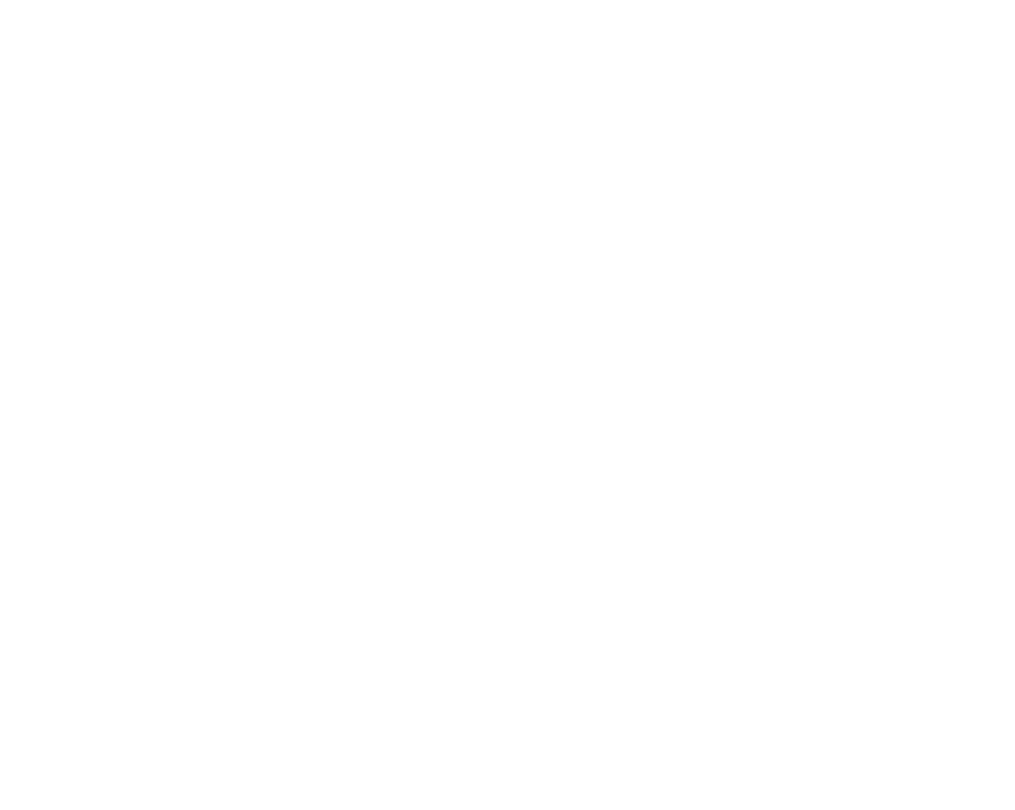
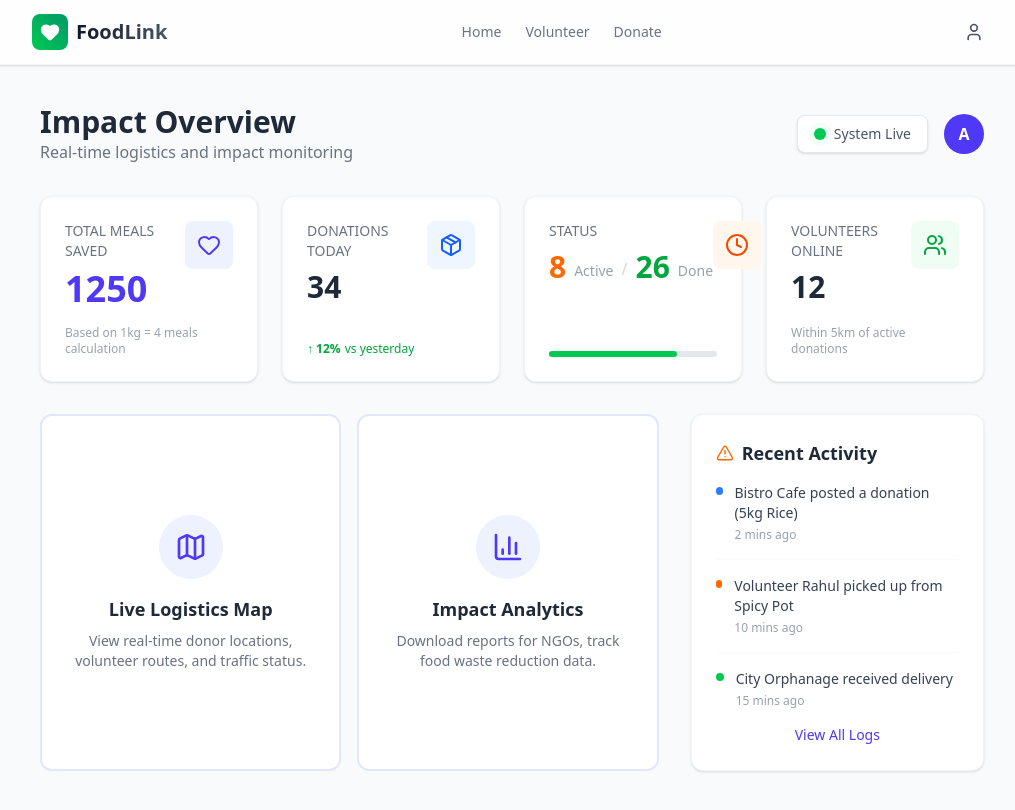
Before and after one commit to sarafkushagra/Team6, a React (Vite) app in the folder frontend/: page /admin in a window 1280 px wide. Before the commit this address had no page. Shown: the top 810 px of the page, without its empty margins (128-1143 px from the left). Built offline with nearby package versions, Linux system fonts and the light colour scheme.

Commit message:
Enhanced AdminDash ui

```diff
--- a/frontend/src/App.jsx
+++ b/frontend/src/App.jsx
@@ -5,6 +5,7 @@
 import VolunteerFeed from './pages/VolunteerFeed';
 import DonorDashboard from './pages/DonorDashboard';
 import PickupScreen from './pages/PickupScreen';
+import AdminDashboard from './pages/AdminDashboard';
 
 function App() {
   return (
@@ -15,6 +16,7 @@
           <Route path="volunteer" element={<VolunteerFeed />} />
           <Route path="donor" element={<DonorDashboard />} />
           <Route path="pickup/:id" element={<PickupScreen />} />
+          <Route path="admin" element={<AdminDashboard />} />
         </Route>
       </Routes>
     </Router>
--- a/frontend/src/pages/AdminDashboard.jsx
+++ b/frontend/src/pages/AdminDashboard.jsx
@@ -1,12 +1,177 @@
-export default function AdminDashboard() {
+import React, { useState, useEffect } from 'react';
+import {
+  Users,
+  Package,
+  Map,
+  BarChart3,
+  CheckCircle,
+  Clock,
+  Heart,
+  AlertTriangle
+} from 'lucide-react';
+
+const AdminDashboard = () => {
+  // Mock Data (In a real app, fetch this from your Node/Firebase backend)
+  const [stats, setStats] = useState({
+    mealsSaved: 1250, // Impact Logic: 1kg approx 4 meals
+    donationsToday: 34,
+    activeDonations: 8,
+    completedDonations: 26,
+    volunteersOnline: 12,
+  });
+
+  // Mock "Live" Feed for visual appeal to judges
+  const recentActivity = [
+    { id: 1, text: "Bistro Cafe posted a donation (5kg Rice)", time: "2 mins ago", type: "new" },
+    { id: 2, text: "Volunteer Rahul picked up from Spicy Pot", time: "10 mins ago", type: "pickup" },
+    { id: 3, text: "City Orphanage received delivery", time: "15 mins ago", type: "complete" },
+  ];
+
   return (
-    <div className="page">
-      <h2>Admin Dashboard</h2>
+    <div className="min-h-screen bg-gray-50 p-6 font-sans">
+      {/* Top Header */}
+      <header className="mb-8 flex justify-between items-center">
+        <div>
+          <h1 className="text-3xl font-bold text-gray-800">Impact Overview</h1>
+          <p className="text-gray-500">Real-time logistics and impact monitoring</p>
+        </div>
+        <div className="flex items-center space-x-4">
+          <div className="bg-white px-4 py-2 rounded-lg shadow-sm border border-gray-200 flex items-center">
+            <span className="relative flex h-3 w-3 mr-2">
+              <span className="animate-ping absolute inline-flex h-full w-full rounded-full bg-green-400 opacity-75"></span>
+              <span className="relative inline-flex rounded-full h-3 w-3 bg-green-500"></span>
+            </span>
+            <span className="text-sm font-medium text-gray-600">System Live</span>
+          </div>
+          <div className="h-10 w-10 bg-indigo-600 rounded-full flex items-center justify-center text-white font-bold">
+            A
+          </div>
+        </div>
+      </header>
 
-      <p>Total Meals Saved: 0</p>
-      <p>Donations Today: 0</p>
+      {/* KPI Cards (Key Performance Indicators) */}
+      <div className="grid grid-cols-1 md:grid-cols-2 lg:grid-cols-4 gap-6 mb-8">
 
-      <button className="btn">View Live Map</button>
+        {/* Card 1: Total Meals Saved (The "Hero" Metric) */}
+        <div className="bg-white p-6 rounded-xl shadow-sm border border-gray-100 flex flex-col justify-between">
+          <div className="flex justify-between items-start">
+            <div>
+              <p className="text-sm font-medium text-gray-500 uppercase">Total Meals Saved</p>
+              <h2 className="text-4xl font-extrabold text-indigo-600 mt-2">{stats.mealsSaved}</h2>
+            </div>
+            <div className="p-3 bg-indigo-50 rounded-lg text-indigo-600">
+              <Heart size={24} />
+            </div>
+          </div>
+          <p className="text-xs text-gray-400 mt-4">Based on 1kg = 4 meals calculation</p>
+        </div>
+
+        {/* Card 2: Donations Today */}
+        <div className="bg-white p-6 rounded-xl shadow-sm border border-gray-100 flex flex-col justify-between">
+          <div className="flex justify-between items-start">
+            <div>
+              <p className="text-sm font-medium text-gray-500 uppercase">Donations Today</p>
+              <h2 className="text-3xl font-bold text-gray-800 mt-2">{stats.donationsToday}</h2>
+            </div>
+            <div className="p-3 bg-blue-50 rounded-lg text-blue-600">
+              <Package size={24} />
+            </div>
+          </div>
+          <p className="text-xs text-green-600 mt-4 flex items-center">
+            <span className="font-bold mr-1">↑ 12%</span> vs yesterday
+          </p>
+        </div>
+
+        {/* Card 3: Active vs Completed */}
+        <div className="bg-white p-6 rounded-xl shadow-sm border border-gray-100 flex flex-col justify-between">
+          <div className="flex justify-between items-start">
+            <div>
+              <p className="text-sm font-medium text-gray-500 uppercase">Status</p>
+              <div className="flex items-end mt-2 space-x-2">
+                <h2 className="text-3xl font-bold text-orange-500">{stats.activeDonations}</h2>
+                <span className="text-gray-400 text-sm mb-1">Active</span>
+                <span className="text-gray-300 mb-1">/</span>
+                <h2 className="text-3xl font-bold text-green-600">{stats.completedDonations}</h2>
+                <span className="text-gray-400 text-sm mb-1">Done</span>
+              </div>
+            </div>
+            <div className="p-3 bg-orange-50 rounded-lg text-orange-600">
+              <Clock size={24} />
+            </div>
+          </div>
+          <div className="w-full bg-gray-200 rounded-full h-1.5 mt-4">
+            <div
+              className="bg-green-500 h-1.5 rounded-full"
+              style={{ width: `${(stats.completedDonations / (stats.activeDonations + stats.completedDonations)) * 100}%` }}
+            ></div>
+          </div>
+        </div>
+
+        {/* Card 4: Volunteers Online */}
+        <div className="bg-white p-6 rounded-xl shadow-sm border border-gray-100 flex flex-col justify-between">
+          <div className="flex justify-between items-start">
+            <div>
+              <p className="text-sm font-medium text-gray-500 uppercase">Volunteers Online</p>
+              <h2 className="text-3xl font-bold text-gray-800 mt-2">{stats.volunteersOnline}</h2>
+            </div>
+            <div className="p-3 bg-green-50 rounded-lg text-green-600">
+              <Users size={24} />
+            </div>
+          </div>
+          <p className="text-xs text-gray-400 mt-4">Within 5km of active donations</p>
+        </div>
+      </div>
+
+      {/* Main Action Section */}
+      <div className="grid grid-cols-1 lg:grid-cols-3 gap-8">
+
+        {/* Left Col: Navigation Actions */}
+        <div className="lg:col-span-2 grid grid-cols-1 md:grid-cols-2 gap-4">
+          <button className="flex flex-col items-center justify-center p-8 bg-white border-2 border-indigo-100 rounded-xl hover:border-indigo-500 hover:shadow-md transition-all group cursor-pointer">
+            <div className="h-16 w-16 bg-indigo-50 rounded-full flex items-center justify-center text-indigo-600 mb-4 group-hover:bg-indigo-600 group-hover:text-white transition-colors">
+              <Map size={32} />
+            </div>
+            <h3 className="text-lg font-bold text-gray-800">Live Logistics Map</h3>
+            <p className="text-sm text-gray-500 text-center mt-2">View real-time donor locations, volunteer routes, and traffic status.</p>
+          </button>
+
+          <button className="flex flex-col items-center justify-center p-8 bg-white border-2 border-indigo-100 rounded-xl hover:border-indigo-500 hover:shadow-md transition-all group cursor-pointer">
+            <div className="h-16 w-16 bg-indigo-50 rounded-full flex items-center justify-center text-indigo-600 mb-4 group-hover:bg-indigo-600 group-hover:text-white transition-colors">
+              <BarChart3 size={32} />
+            </div>
+            <h3 className="text-lg font-bold text-gray-800">Impact Analytics</h3>
+            <p className="text-sm text-gray-500 text-center mt-2">Download reports for NGOs, track food waste reduction data.</p>
+          </button>
+        </div>
+
+        {/* Right Col: Live Activity Feed */}
+        <div className="bg-white p-6 rounded-xl shadow-sm border border-gray-100">
+          <h3 className="text-lg font-bold text-gray-800 mb-4 flex items-center">
+            <AlertTriangle size={18} className="text-orange-500 mr-2" />
+            Recent Activity
+          </h3>
+          <div className="space-y-4">
+            {recentActivity.map((activity) => (
+              <div key={activity.id} className="flex items-start pb-4 border-b border-gray-50 last:border-0 last:pb-0">
+                <div className={`mt-1 h-2 w-2 rounded-full mr-3 ${
+                  activity.type === 'new' ? 'bg-blue-500' :
+                  activity.type === 'pickup' ? 'bg-orange-500' : 'bg-green-500'
+                }`}></div>
+                <div>
+                  <p className="text-sm text-gray-700 font-medium">{activity.text}</p>
+                  <p className="text-xs text-gray-400 mt-1">{activity.time}</p>
+                </div>
+              </div>
+            ))}
+          </div>
+          <button className="w-full mt-4 text-sm text-indigo-600 font-medium hover:underline">
+            View All Logs
+          </button>
+        </div>
+
+      </div>
     </div>
   );
-}
+};
+
+export default AdminDashboard;
```
